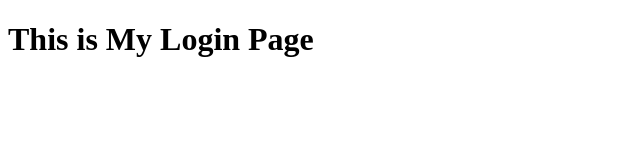
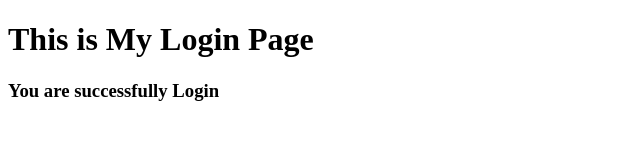
Before and after one commit to Walker-Foot/MyApp-Creation, a plain HTML site: page login.html in a window 1280 px wide. Shown: the whole page, without its empty margins (0-640 px from the left). Drawn offline with Linux system fonts and the light colour scheme.

Commit message:
Added a successful message to our Form

```diff
--- a/login.html
+++ b/login.html
@@ -9,6 +9,8 @@
 <body>
     <div>
         <h1>This is My Login Page</h1>
+
+        <h3>You are successfully Login</h3>
     </div>
 </body>
 </html>
```
